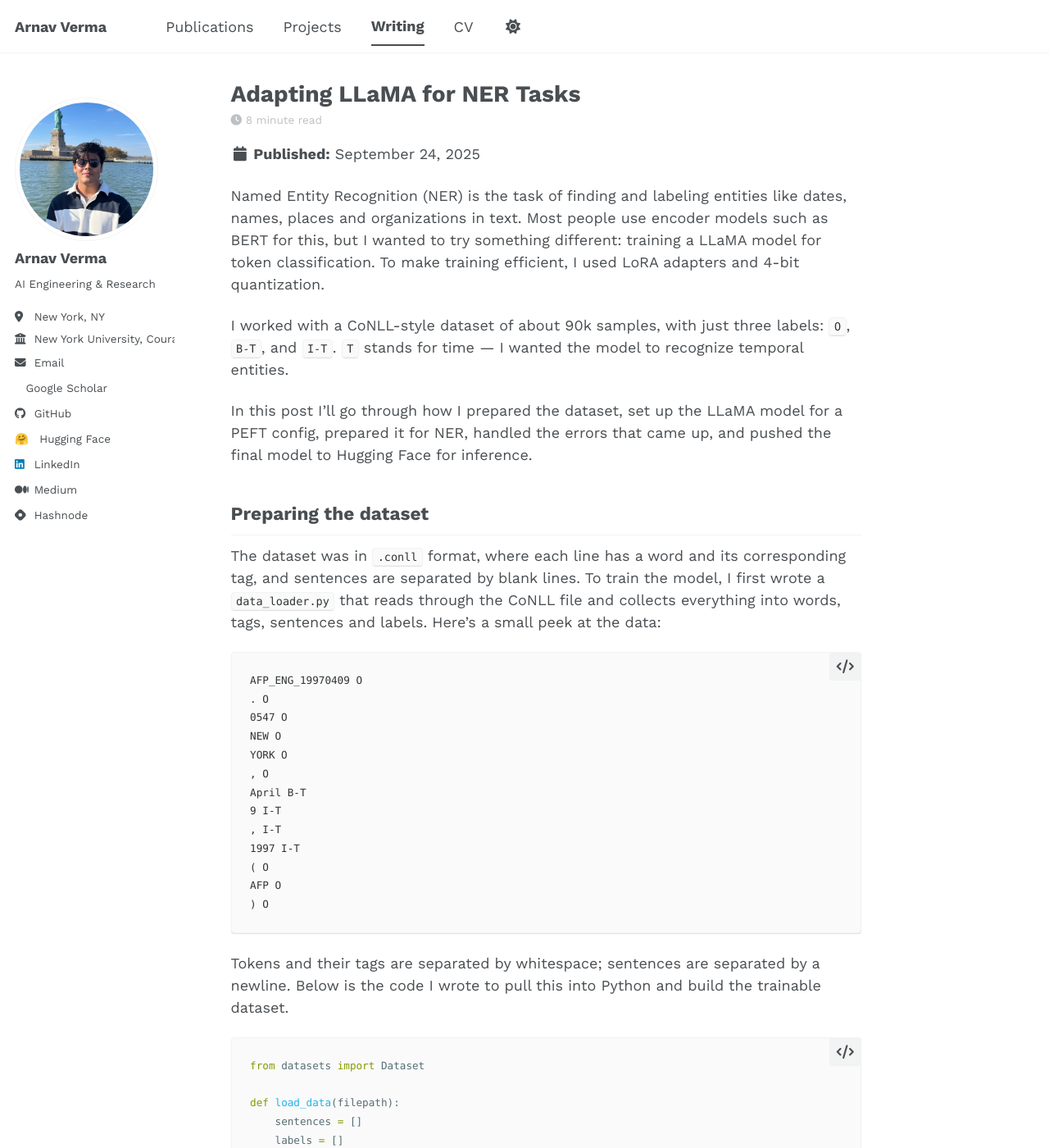
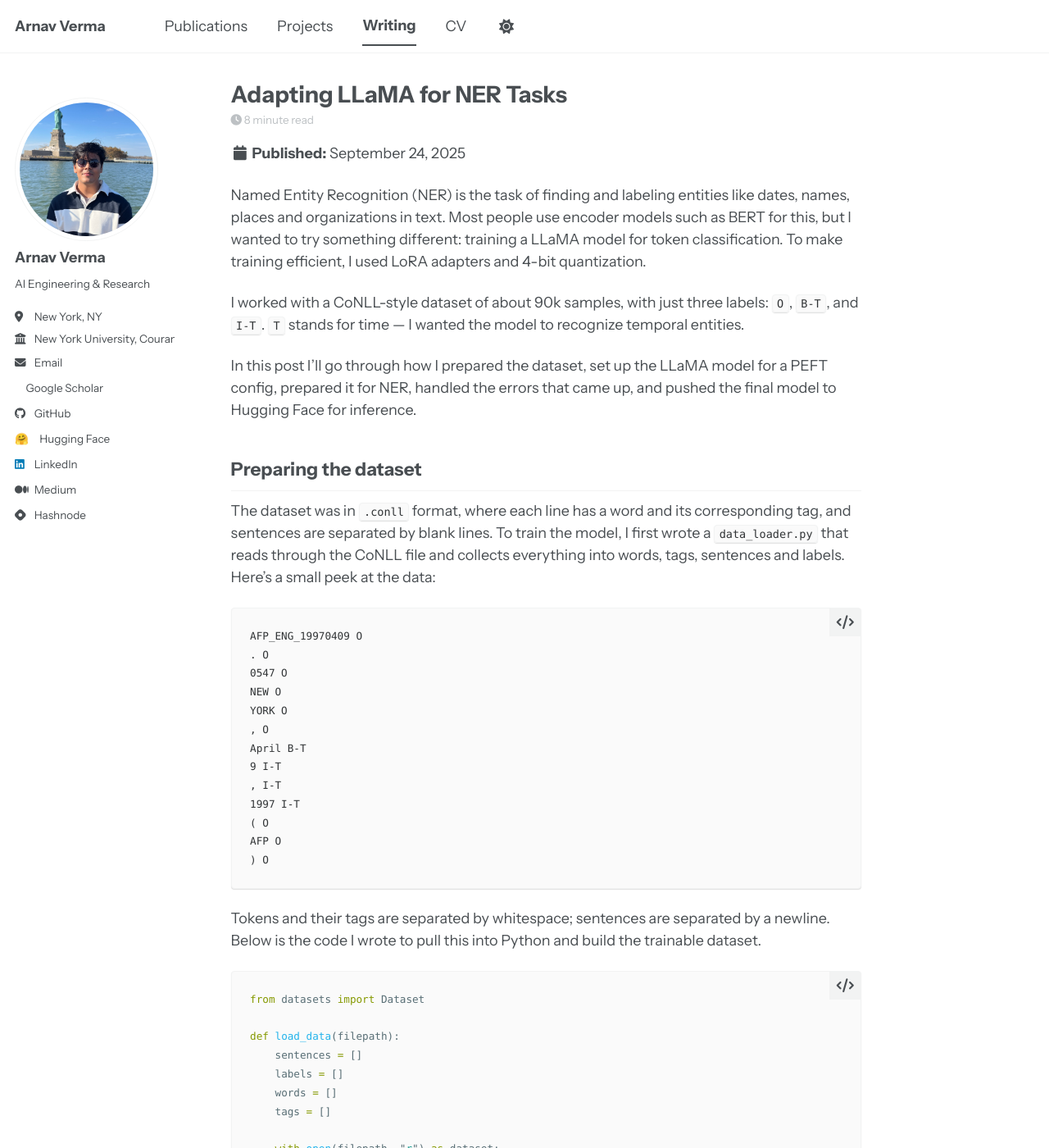
Before and after one commit to namesarnav/namesarnav.github.io, a Jekyll site: the page built from _posts/2025-09-24-adapting-llama-for-ner-tasks.md, in a window 1280 px wide and 1400 px high. Shown: the whole window at 82% size. Built offline with Jekyll 4.4.1, drawn with Linux system fonts in a browser that asks for light colours; a script bundle is joined from its source files by our own code; a style sheet for code colours, icons or effects is not loaded.

Commit message:
style: Instrument Sans sitewide
Co-Authored-By: Claude Opus 5.5 <noreply@anthropic.com>

```diff
--- a/_includes/head/custom.html
+++ b/_includes/head/custom.html
@@ -2,10 +2,10 @@
 
 <!-- start custom head snippets -->
 
-<!-- Font: Work Sans sitewide (see _sass/_themes.scss) -->
+<!-- Font: Instrument Sans sitewide (see _sass/_themes.scss) -->
 <link rel="preconnect" href="https://fonts.googleapis.com">
 <link rel="preconnect" href="https://fonts.gstatic.com" crossorigin>
-<link rel="stylesheet" href="https://fonts.googleapis.com/css2?family=Work+Sans:ital,wght@0,400;0,500;0,600;0,700;1,400&display=swap">
+<link rel="stylesheet" href="https://fonts.googleapis.com/css2?family=Instrument+Sans:ital,wght@0,400;0,500;0,600;0,700;1,400&display=swap">
 
 <!-- Support for jQuery, this needs to be first so that it has a chance to load. -->
 <script src="https://cdn.jsdelivr.net/npm/jquery@3.7.1/dist/jquery.min.js"></script>
--- a/_sass/_themes.scss
+++ b/_sass/_themes.scss
@@ -16,7 +16,7 @@ $indent-var                 : 1.3em;
 
 /* System typefaces */
 $serif                      : Georgia, Times, serif;
-$sans-serif                 : "Work Sans", -apple-system, ".SFNSText-Regular", "San Francisco", "Roboto", "Segoe UI", "Helvetica Neue", "Lucida Grande", Arial, sans-serif;
+$sans-serif                 : "Instrument Sans", -apple-system, ".SFNSText-Regular", "San Francisco", "Roboto", "Segoe UI", "Helvetica Neue", "Lucida Grande", Arial, sans-serif;
 $monospace                  : Monaco, Consolas, "Lucida Console", monospace;
 
 /* Sans serif typefaces */
```
Also changed, not shown: README.md (+1 -1 lines).
